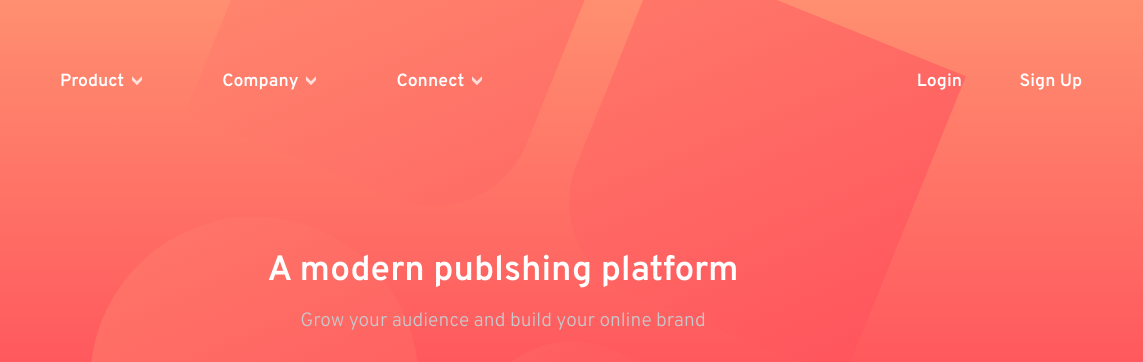
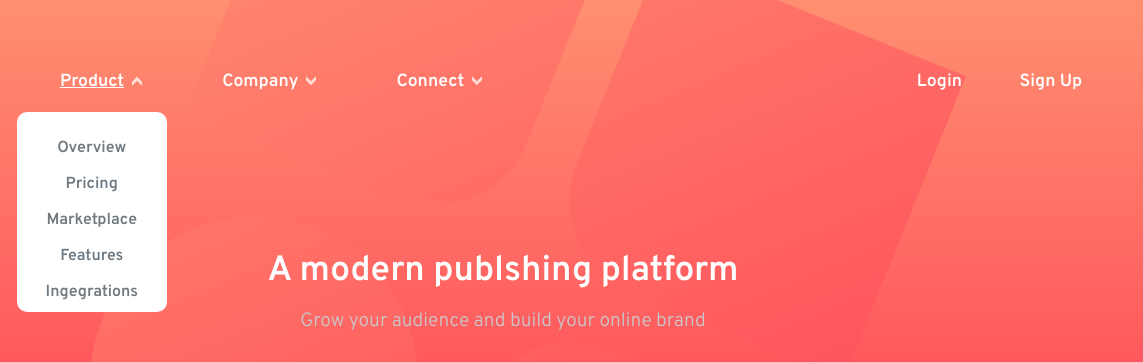
Before and after one commit to ioangheraszim/Blogr-LandingPage-FE, a plain HTML site: page index.html in a window 1280 px wide. Both pictures are taken after a click on the link "Product". Shown: the top 362 px of the page, 137-1280 px from the left. Drawn offline with Linux system fonts and the light colour scheme.

Commit message:
added javascript accordeon for navigation

```diff
--- a/script.js
+++ b/script.js
@@ -0,0 +1,9 @@
+// Variables
+
+const accordion = document.getElementsByClassName('items');
+
+for(let i = 0; i < accordion.length; i++) {
+    accordion[i].addEventListener('click', function(){
+        this.classList.toggle('active');
+    });
+}
--- a/style.scss
+++ b/style.scss
@@ -90,12 +90,18 @@ a {
 
                 }
 
+
+
                 .sub-menu {
-                    display: none;
+                    display: flex;
                     align-items: center;
                     justify-content: center;
                     flex-direction: column;
                     margin-top: 1.2rem;
+
+                    height: 0px;
+                    overflow: hidden;
+                    border-radius: 10px;
 
                     li {
                         margin-top: 1rem;
@@ -119,8 +125,9 @@ a {
 
             }
 
-            .items:hover {
+            .items.active {
                 text-decoration: underline;
+                transition: 300ms;
                 .arrows {
                     transform: rotate(-180deg);
                     transition: ease-in-out .3s;
@@ -128,8 +135,10 @@ a {
 
                 .sub-menu {
                     display: flex;
-                    transition: ease-out 300ms;
-                    transform: scaleY(100%)
+                    transition: 300ms;
+                    height: 200px;
+                    overflow: hidden;
+                    border-radius: 10px;
                 }
 
             }
@@ -184,6 +193,10 @@ a {
             }
         }
 
+        .content.active {
+            height: 300px;
+        }
+
     }
 
     button {
@@ -192,6 +205,7 @@ a {
         outline: none;
         border: none;
     }
+
 }
 
 .header {
@@ -436,11 +450,13 @@ a {
                     }
 
                     .sub-menu {
-                        display: none;
+                        display: flex;
                         position: absolute;
                         width: 150px;
+                        height: 0px;
+                        overflow: hidden;
                         right: -30%;
-                        padding: 1.2rem;
+                        padding: 0;
                         border-radius: 10px;
                         background-color: $white;
 
@@ -448,7 +464,7 @@ a {
 
                 }
 
-                .items:hover {
+                .items.active {
                     .arrows {
                         transform: rotate(-180deg);
                         transition: ease-in-out .3s;
@@ -456,8 +472,8 @@ a {
 
                     .sub-menu {
                         display: flex;
-                        transition: ease-out 300ms;
-                        transform: scaleY(100%)
+                        height: 200px;
+                        transition: 300ms;
                     }
 
                 }
```
Also changed, not shown: style.css, 1 other file.
